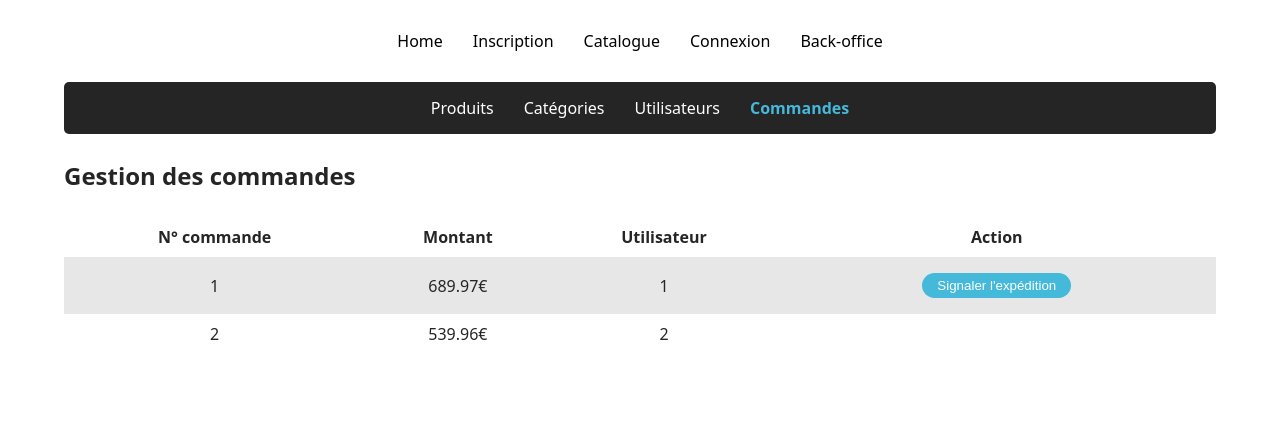
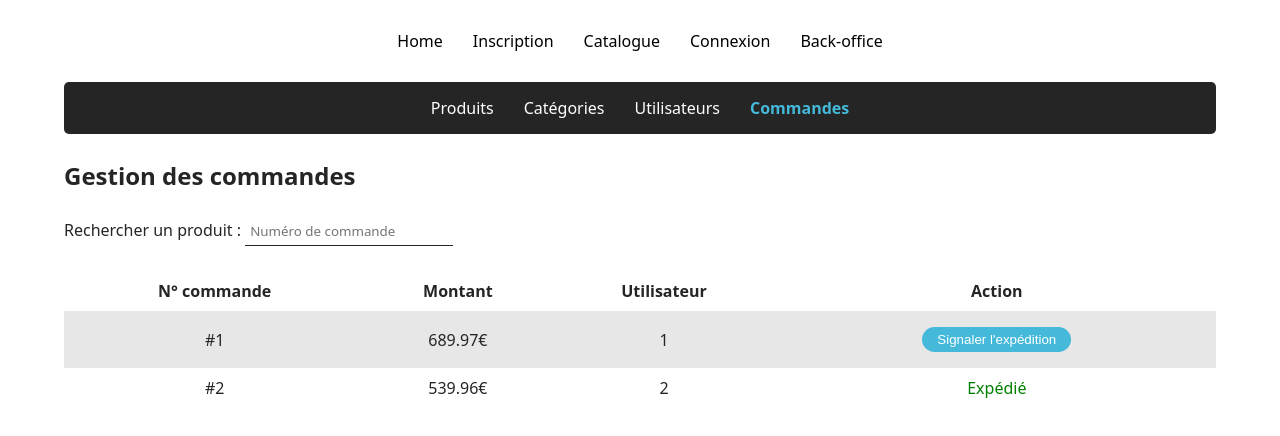
Before and after one commit to RBZ-code/projet-webware, a Vue app: page /back-orders in a window 1280 px wide. Shown: the top 436 px of the page. Built offline with nearby package versions, Linux system fonts and the light colour scheme.

Commit message:
BO : orders filter functionality

```diff
--- a/src/views/BackOrders.vue
+++ b/src/views/BackOrders.vue
@@ -3,6 +3,12 @@
     <header class="action-bar">
         <h1>Gestion des commandes</h1>
     </header>
+    <form class="filter-bar" @submit.prevent="">
+            <label for="back-order-search">Rechercher un produit :
+                <input id="back-order-search" name="search" type="search" placeholder="Numéro de commande"
+                    v-model="searchQuery" />
+            </label>
+        </form>
     <div class="listing-products">
         <div class="listing-template">
         <table class="listing-tab">
@@ -15,12 +21,13 @@
                 </tr>
             </thead>
             <tbody>
-                <tr v-for="(order, index) in orders" :key="index">
-                    <td>{{ order.id }}</td>
+                <tr v-for="(order, index) in filteredOrders" :key="index">
+                    <td>{{ "#" + order.id }}</td>
                     <td>{{ order.coutTotal + "€" }}</td>
                     <td>{{ order.userId }}</td>
                     <td>
                         <MyButton label="Signaler l'expédition" modifier="edit" @GeneralEventBtn="changeOrderStatus(order.id)" v-if="order.toBeDelivered"/>
+                        <p class="delivered" v-else>Expédié</p>
                     </td>
                 </tr>
             </tbody>
@@ -38,6 +45,11 @@ export default {
         BackNav,
         MyButton
     },
+    data() {
+        return {
+            searchQuery: "",
+        };
+    },
     methods: {
         changeOrderStatus(orderId) {
             if (confirm("Passer la commande en statut livré ?")) {
@@ -49,11 +61,20 @@ export default {
         orders() {
             return this.$store.state.commandes;
         },
+        filteredOrders() {
+            if (!this.searchQuery) return this.orders;
+            let query = this.searchQuery.toLowerCase();
+            return this.orders.filter((prod) =>
+                prod.id.toLowerCase().includes(query)
+            );
+        },
     },
 
 };
 </script>
 
 <style>
-
+.delivered {
+    color: green;
+}
 </style>
```
